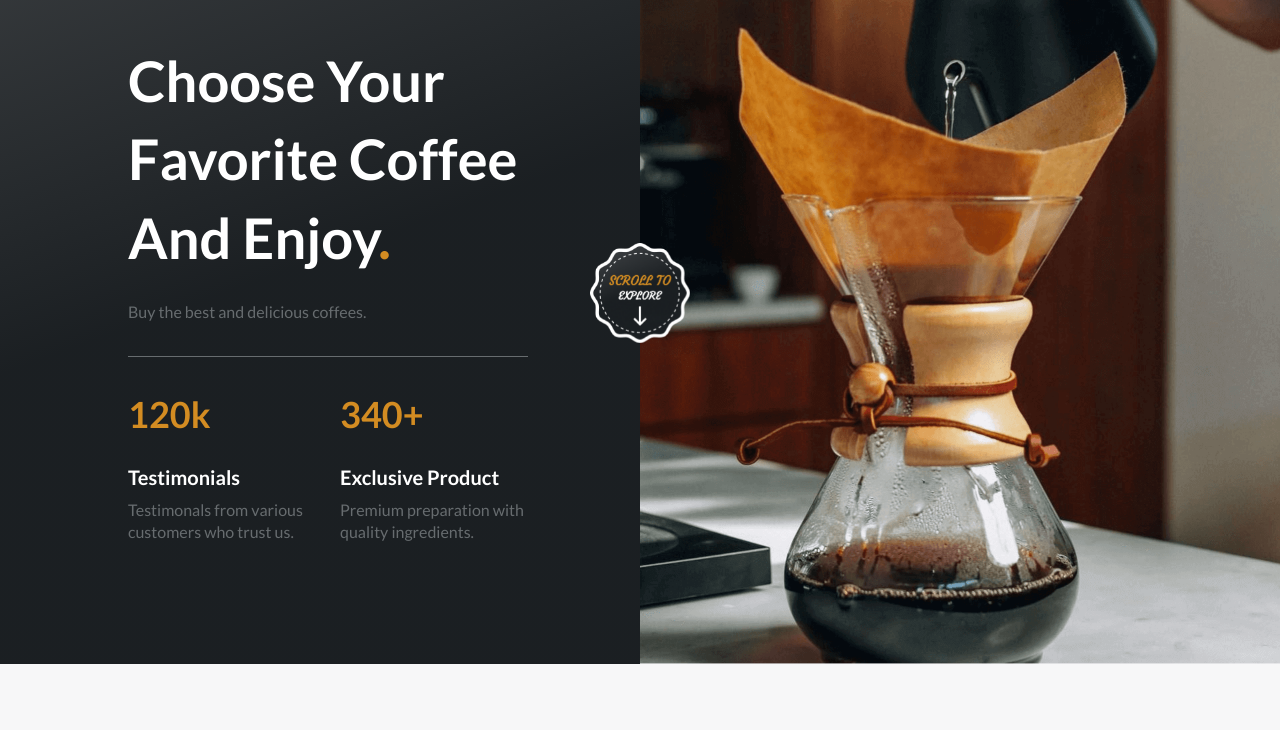
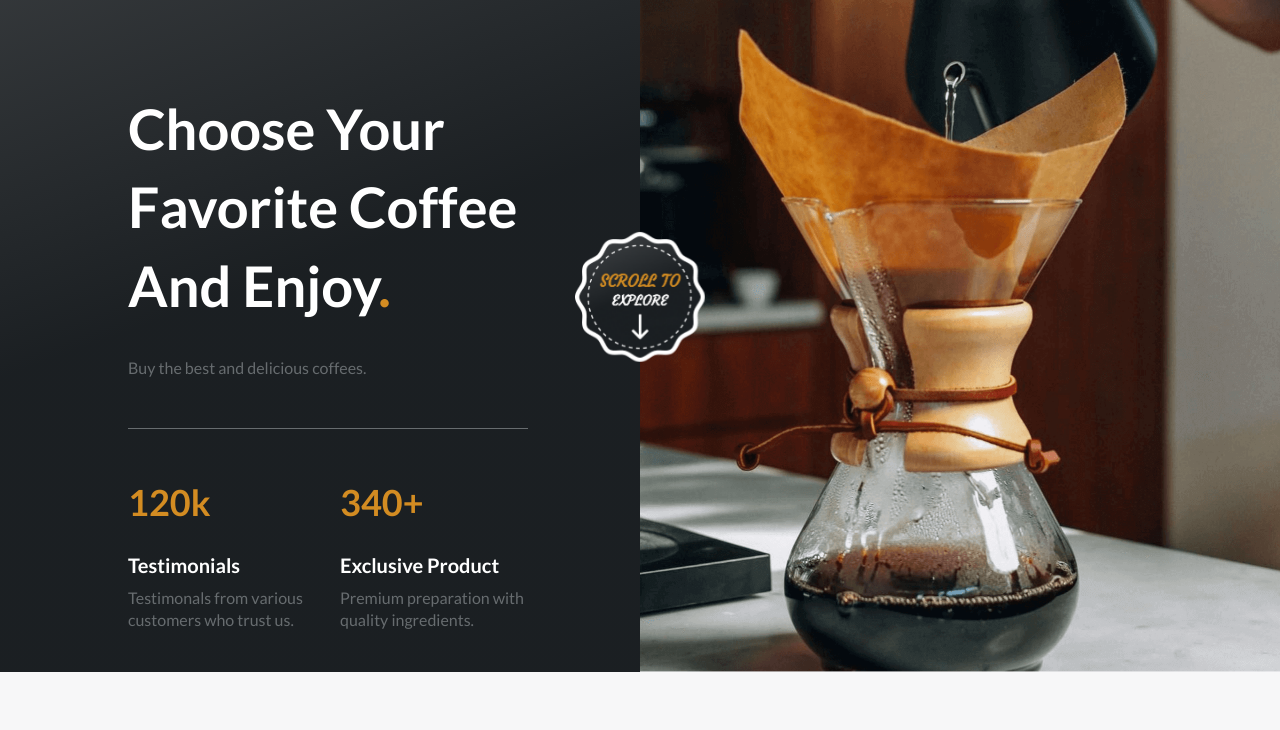
Before and after one commit to jbramirez03/Coffee-Site, a plain HTML site: page index.html in a window 1280 px wide. Shown: the part 70-800 px from the top of the page. Drawn offline with nearby package versions, Linux system fonts and the light colour scheme.

Commit message:
added bigger margins for larger screens

```diff
--- a/assets/css/styles.css
+++ b/assets/css/styles.css
@@ -1060,6 +1060,28 @@ button {
   }
 }
 
+@media screen and (min-width: 1200px) {
+  .home__container {
+    padding-top: 10rem;
+  }
+
+  .home__data {
+    padding-top: 3rem;
+  }
+
+  .home__title {
+    margin-bottom: 2rem;
+  }
+
+  .home__description {
+    margin-bottom: 3rem;
+  }
+
+  .home__scroll {
+    width: 130px;
+  }
+}
+
 /* Alternative code, for larger screens */
 
 /*=============== LOAD ===============*/
```
